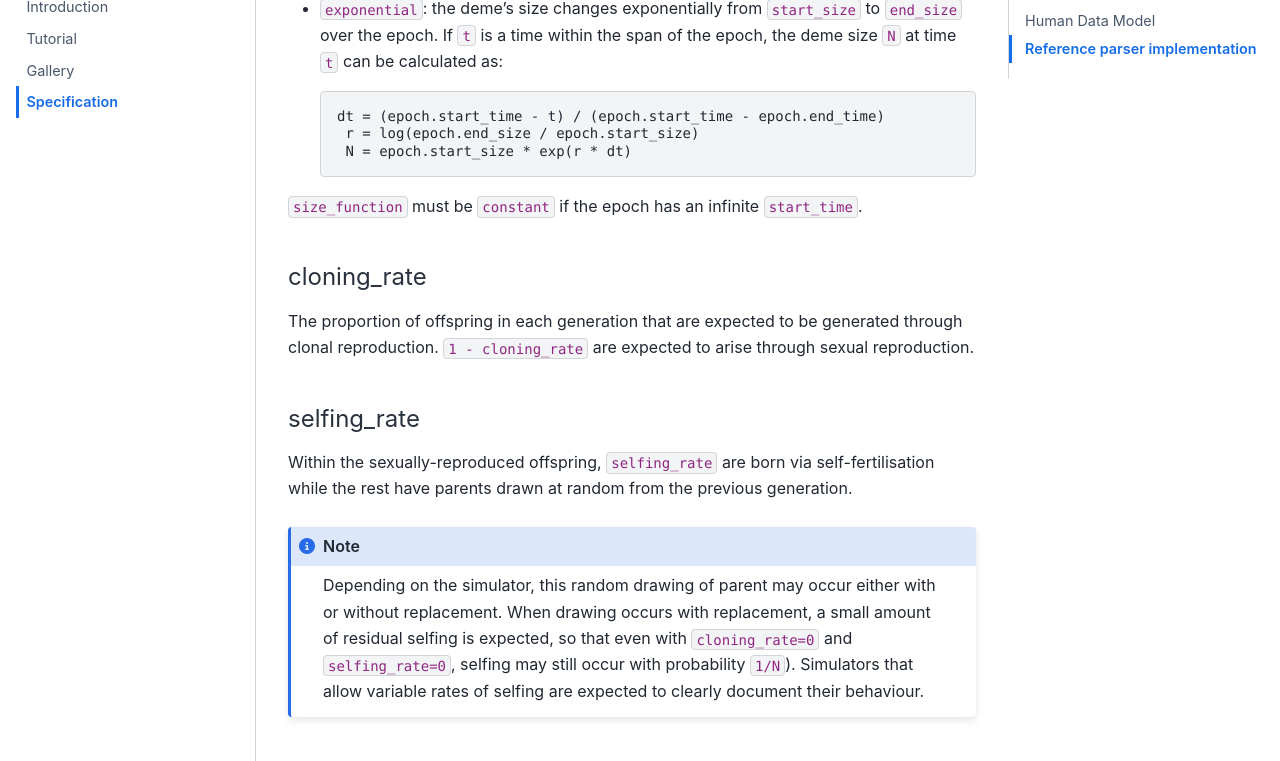
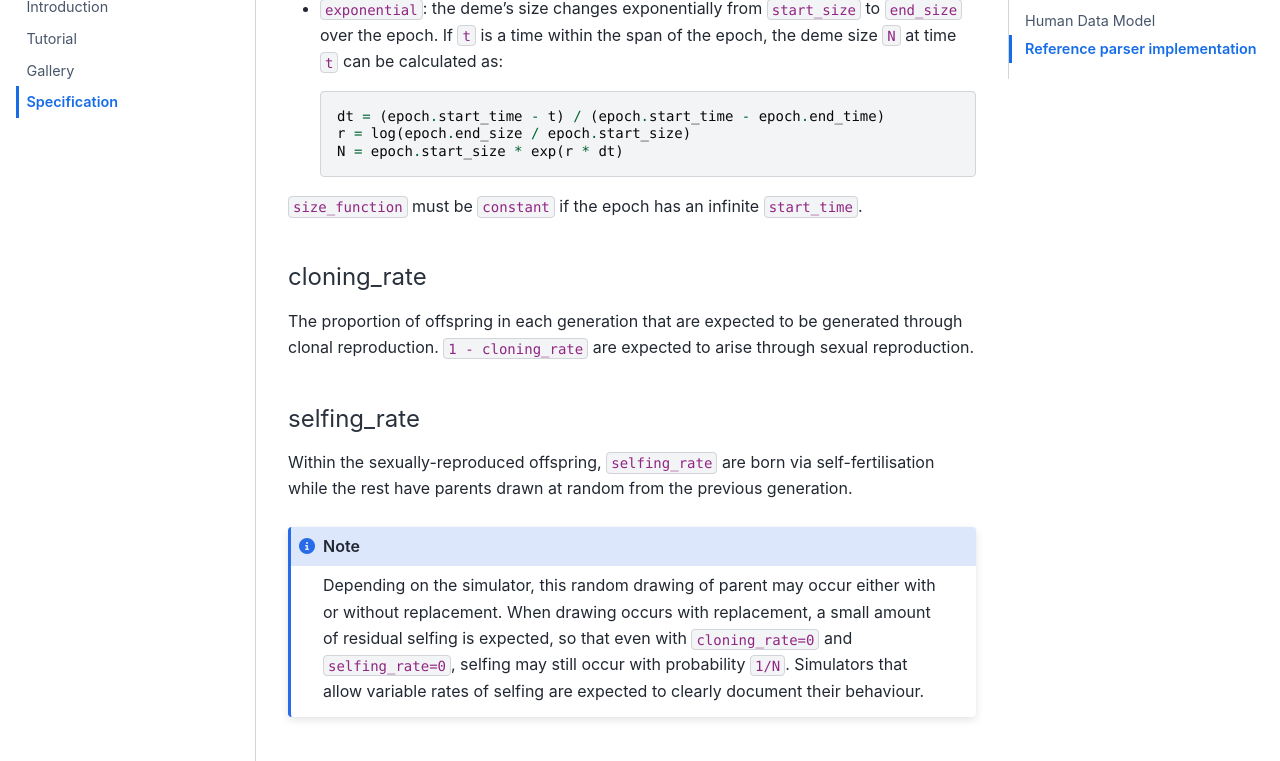
Before and after one commit to popsim-consortium/demes-spec, a Jupyter Book: the page built from docs/specification.md, in a window 1280 px wide and 1400 px high, scrolled down 6872 px. Shown: the part 152-913 px from the top of the window. Built offline with Jupyter Book 1.0.4 settings and Sphinx 7.4.7 and the Sphinx Book theme 1.1.4, drawn with Linux system fonts in a browser that asks for light colours.

Commit message:
fixups following review

````diff
--- a/docs/specification.md
+++ b/docs/specification.md
@@ -308,9 +308,11 @@
   If `t` is a time within the span of the epoch,
   the deme size `N` at time `t` can be calculated as:
 
-      dt = (epoch.start_time - t) / (epoch.start_time - epoch.end_time)
-       r = log(epoch.end_size / epoch.start_size)
-       N = epoch.start_size * exp(r * dt)
+  ```
+  dt = (epoch.start_time - t) / (epoch.start_time - epoch.end_time)
+  r = log(epoch.end_size / epoch.start_size)
+  N = epoch.start_size * exp(r * dt)
+  ```
 
 ``size_function`` must be ``constant`` if the epoch has an infinite ``start_time``.
 
@@ -328,7 +330,7 @@
 Depending on the simulator, this random drawing of parent may occur
 either with or without replacement. When drawing occurs with replacement, a small
 amount of residual selfing is expected, so that even with `cloning_rate=0`
-and `selfing_rate=0`, selfing may still occur with probability `1/N`).
+and `selfing_rate=0`, selfing may still occur with probability `1/N`.
 Simulators that allow variable rates of selfing are expected to clearly
 document their behaviour.
 :::
````
